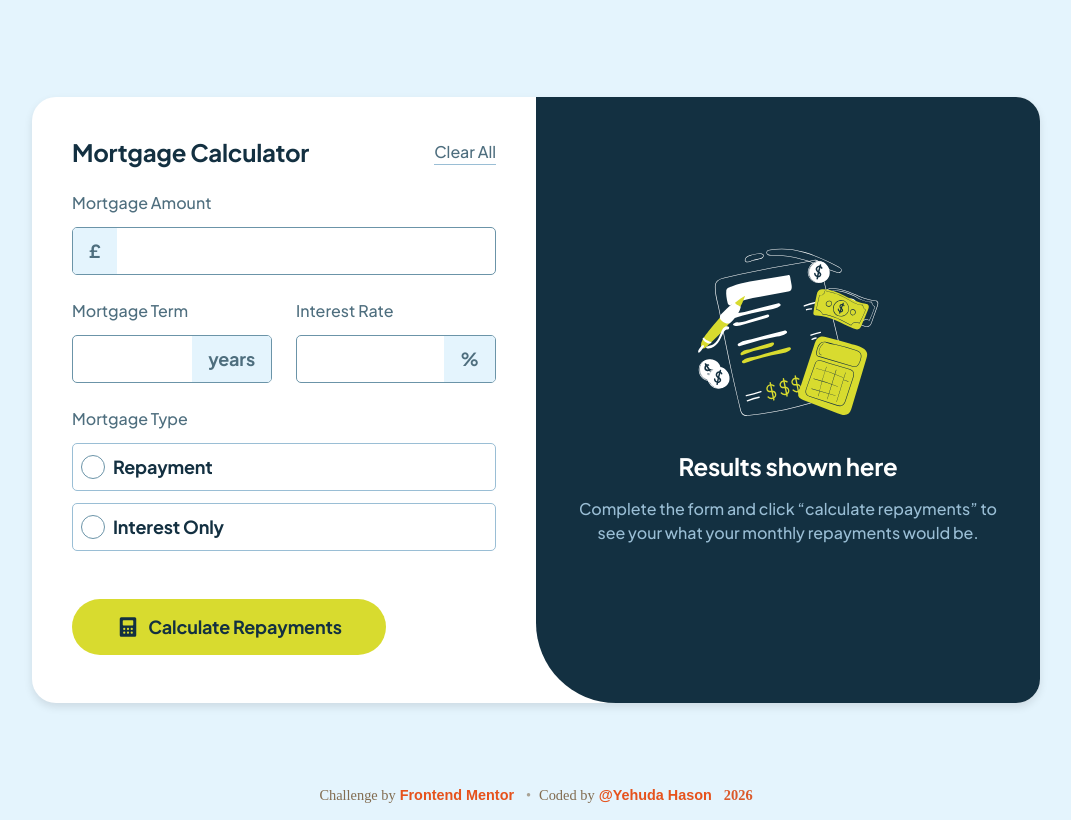
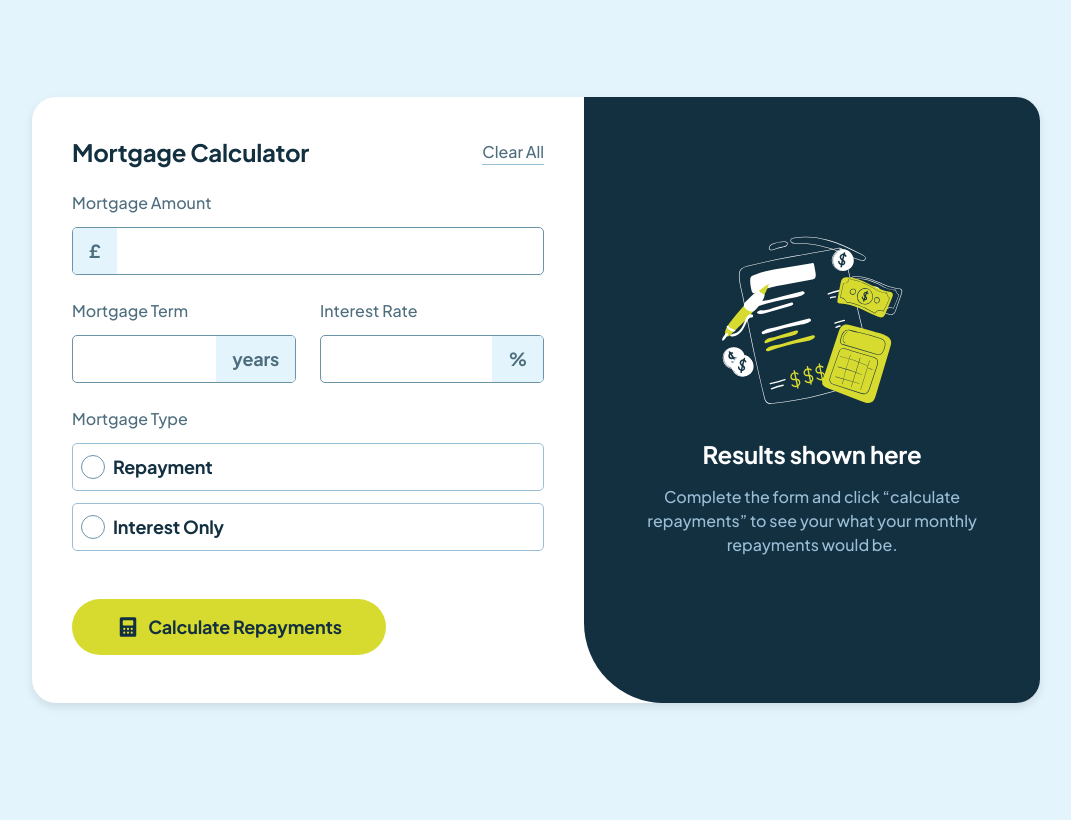
Before and after one commit to yehudahason/Mortgage-Calculator, a React (Vite) app: page / in a window 1280 px wide. Shown: the whole page, without its empty margins (104-1175 px from the left). Built offline with nearby package versions, Linux system fonts and the light colour scheme.

Commit message:
width setting

```diff
--- a/src/App.css
+++ b/src/App.css
@@ -51,6 +51,7 @@ body {
   display: flex;
   justify-content: center;
   align-items: center;
+  flex-direction: column;
 }
 .card {
   display: flex;
@@ -59,7 +60,7 @@ body {
   background-color: var(--color-white);
   border-radius: 0;
   box-shadow: 0px 4px 8px rgba(0, 0, 0, 0.1);
-  height: 1188px;
+  min-height: 1188px;
 }
 
 .calculator {
@@ -79,10 +80,11 @@ form {
   background-color: var(--color-slate-900);
 
   height: 606px;
-  padding: 32px 24px;
+  padding: 32px 10px;
   display: flex;
   gap: 16px;
   flex-direction: column;
+  width: 100%;
 }
 .results h2 {
   color: var(--color-white);
@@ -96,6 +98,7 @@ form {
   font: var(--text-preset-4);
   letter-spacing: var(--text-preset-4-letter-spacing);
   margin-bottom: 12px;
+  max-width: 484px;
 }
 body.err .results {
   height: 455px;
@@ -132,8 +135,8 @@ hr {
 }
 .result-card h3 {
   color: var(--color-lime);
-  font: var(--text-preset-1);
-  letter-spacing: var(--text-preset-1-letter-spacing);
+  font: var(--text-preset-2);
+  letter-spacing: var(--text-preset-2-letter-spacing);
 }
 .result-card p {
   margin: 2px 0 0;
@@ -382,15 +385,19 @@ button img {
     padding: 40px;
   }
   .results {
-    width: 688px;
+    width: fit-content;
     height: 606px;
     padding: 1rem;
     border-radius: 0 0 1.5rem 1.5rem;
     padding: 40px;
   }
+  .result-card h3 {
+    font: var(--text-preset-1);
+    letter-spacing: var(--text-preset-1-letter-spacing);
+  }
 
   .result-card {
-    width: 608px;
+    width: fit-content;
     height: 293px;
   }
   .calculator-header {
@@ -408,6 +415,7 @@ button img {
 
 @media (min-width: 1010px) {
   .card {
+    min-height: unset;
     width: 1008px;
     height: 606px;
     flex-direction: row;
@@ -419,7 +427,7 @@ button img {
   }
   .result-card {
     min-height: 0;
-    width: 424px;
+    /* width: 424px; */
     height: 293px;
   }
 }
--- a/src/Layout.tsx
+++ b/src/Layout.tsx
@@ -1,12 +1,10 @@
 import { Outlet } from "react-router-dom";
-import Footer from "./components/Footer";
 
 function Layout() {
   return (
     <>
       <main className="main">
         <Outlet />
-        <Footer />
       </main>
     </>
   );
--- a/src/components/Footer.tsx
+++ /dev/null
@@ -1,29 +0,0 @@
-import "./footer.css";
-export default function Footer() {
-  return (
-    <footer className="attribution">
-      Challenge by
-      <a
-        href="https://www.frontendmentor.io?ref=challenge"
-        target="_blank"
-        rel="noopener noreferrer"
-      >
-        Frontend Mentor
-      </a>
-      <span className="separator" aria-hidden="true">
-        •
-      </span>
-      Coded by
-      <a
-        href="https://www.frontendmentor.io/profile/yehudahason"
-        target="_blank"
-        rel="noopener noreferrer"
-      >
-        @Yehuda Hason
-      </a>
-      <span className="year" aria-hidden="true">
-        2026
-      </span>
-    </footer>
-  );
-}
--- a/src/components/footer.css
+++ /dev/null
@@ -1,71 +0,0 @@
-.attribution {
-  position: absolute;
-  bottom: -20px;
-  font-size: 0.9rem;
-  text-align: center;
-  padding: 1rem;
-
-  color: rgb(130, 108, 80);
-  width: 100%;
-}
-
-/* Links */
-.attribution a {
-  margin: 0 0.25rem;
-  text-decoration: none;
-  font-weight: 600;
-  color: rgb(230, 82, 28);
-  transition:
-    color 0.2s ease,
-    opacity 0.2s ease;
-  font-family: Arial, Helvetica, sans-serif;
-}
-
-.attribution a:hover {
-  opacity: 0.8;
-  text-decoration: underline;
-}
-
-/* Separator dot */
-.separator {
-  margin: 0 0.5rem;
-  opacity: 0.6;
-}
-
-/* Year flicker effect */
-.year {
-  margin-left: 0.5rem;
-  font-weight: 900;
-  display: inline-block;
-  animation: flicker 1s step-end infinite;
-  color: rgb(219, 89, 42);
-}
-
-/* Flicker animation */
-@keyframes flicker {
-  0% {
-    opacity: 1;
-  }
-  50% {
-    opacity: 0.5;
-  }
-  100% {
-    opacity: 1;
-  }
-}
-
-/* Dark mode support */
-@media (prefers-color-scheme: dark) {
-  .attribution {
-    background-color: #111827;
-    color: #e5e7eb;
-  }
-
-  .attribution a {
-    color: #60a5fa;
-  }
-
-  .separator {
-    opacity: 0.5;
-  }
-}
```
Also changed, not shown: src/components/LeftPanel copy.tsx (deleted, +0 -155 lines).
